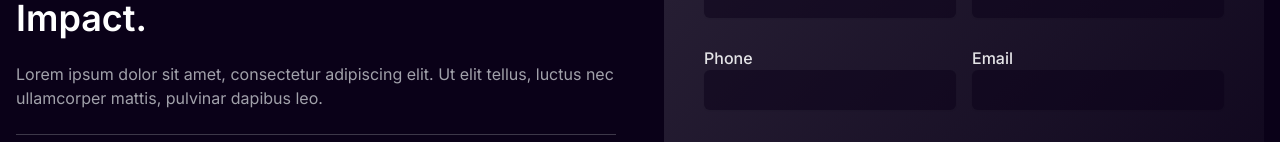
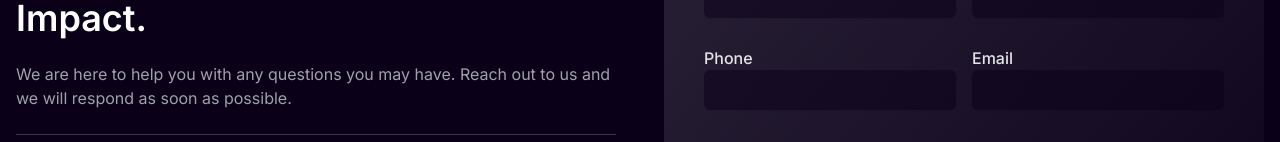
Before and after one commit to ForgingDev/Forging-Dev-Portfolio, a Next.js app: page /contact in a window 1280 px wide. Shown: the part 555-697 px from the top of the page. Built offline with nearby package versions, Linux system fonts and the light colour scheme; no server answers.

Commit message:
Adapt description (#7)
Co-authored-by: Dimoiu Bogdan <bogdan.dimoiu@itperspectives.ro>

```diff
--- a/src/app/contact/components/InfoSide.tsx
+++ b/src/app/contact/components/InfoSide.tsx
@@ -11,8 +11,8 @@ const InfoSide = () => {
         Seamless Communication, Global Impact.
       </h3>
       <p className="text-sm text-zinc-400 md:text-base">
-        Lorem ipsum dolor sit amet, consectetur adipiscing elit. Ut elit tellus,
-        luctus nec ullamcorper mattis, pulvinar dapibus leo.
+        We are here to help you with any questions you may have. Reach out to us
+        and we will respond as soon as possible.
       </p>
       <div className="h-px bg-zinc-500 bg-opacity-50" />
       <div className="flex flex-wrap items-center justify-between gap-4">
```
